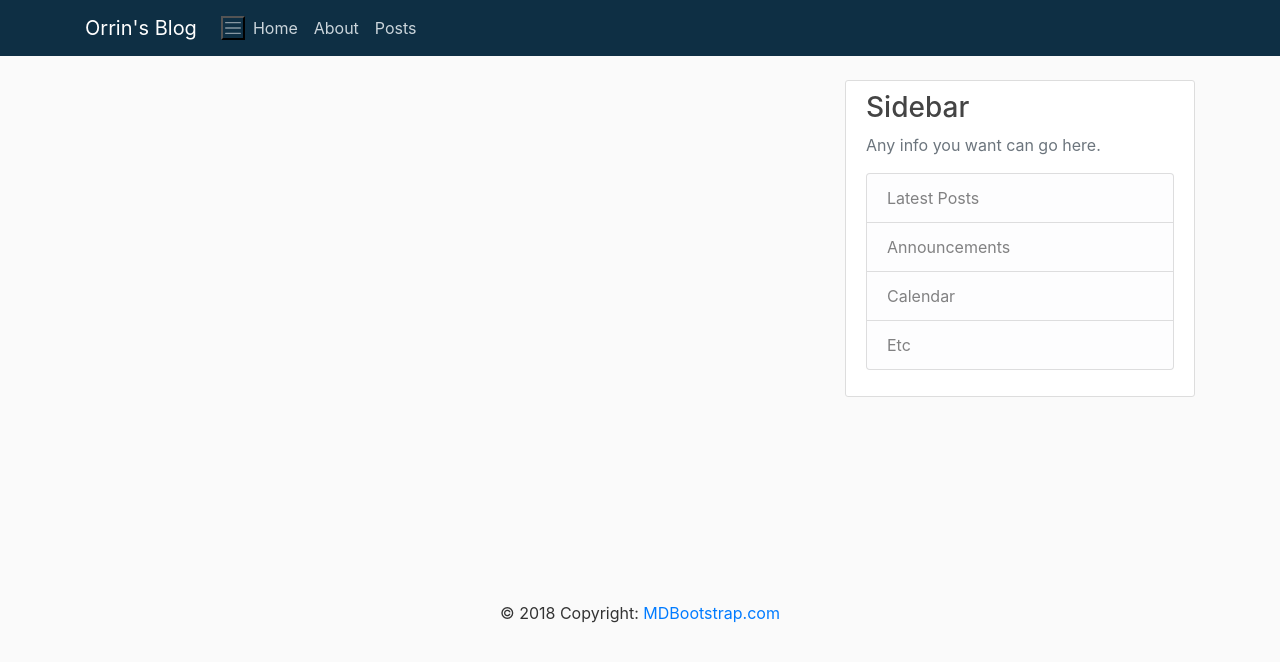
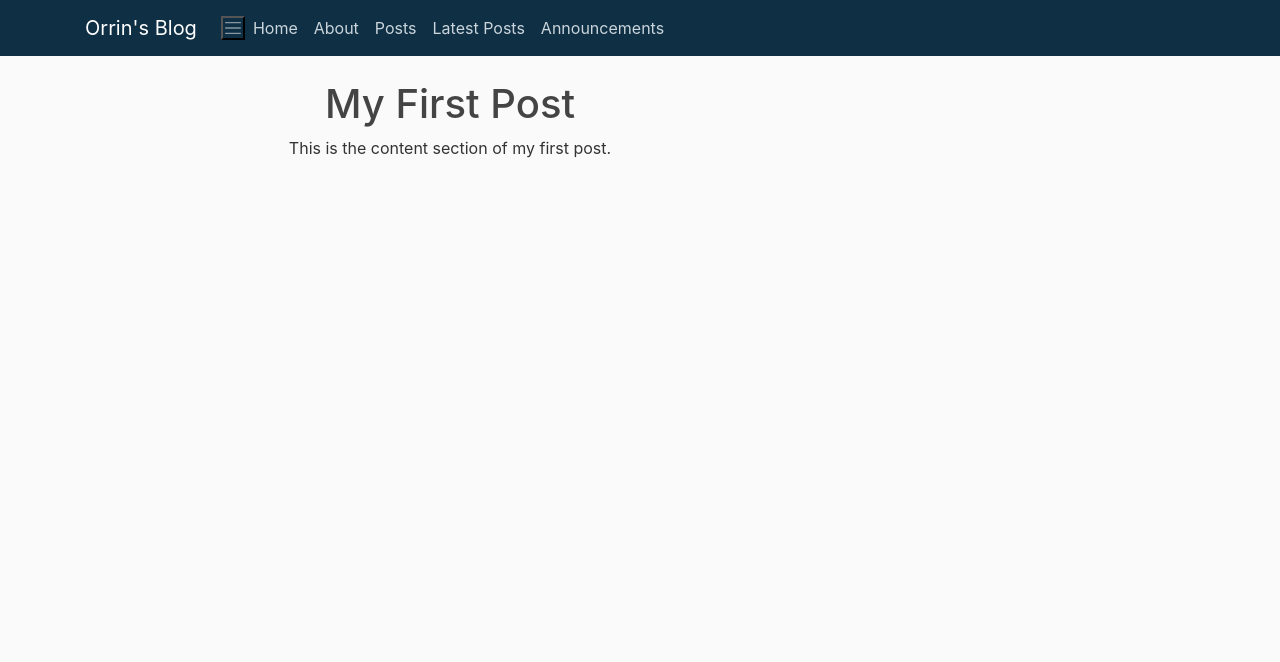
Before and after one commit to JohnOBenJ3/Capstone---Blog, a Django app: template django_blog/blog/templates/blog/home.html in a window 1280 px wide. Shown: the top 662 px of the page. Run offline with Django 3.2, Linux system fonts and the light colour scheme; the template is opened without the code that fills it: values that come from a table or form of the project are taken from there, others are empty; data comes from the database, SQL or seed files in the repository; both versions use the stored data as it was after the commit; some libraries are stand-ins or nearby versions.

```diff
--- a/django_blog/blog/static/blog/main.css
+++ b/django_blog/blog/static/blog/main.css
@@ -82,3 +82,11 @@ body {
   .account-heading {
     font-size: 2.5rem;
   }
+
+.main-header {
+  text-align: center;
+}
+
+.content {
+  text-align: center;
+}
--- a/django_blog/blog/templates/blog/home.html
+++ b/django_blog/blog/templates/blog/home.html
@@ -1,4 +1,7 @@
 {%extends "blog/main.html" %}
 {% block content%}
-
+    {% for post in posts %}
+    <h1 class="main-header">{{ post.title }}</h1>
+    <p class="content">{{ post.content }}</p>
+    {% endfor %}
 {% endblock content%}
--- a/django_blog/blog/templates/blog/main.html
+++ b/django_blog/blog/templates/blog/main.html
@@ -29,7 +29,9 @@
                         <div class="navbar-nav mr-auto">
                             <a class="nav-item nav-link" href="{% url 'blog-home' %}">Home</a>
                             <a class="nav-item nav-link" href="{% url 'blog-about' %}">About</a>
-                            <a class="nav-item nav-link" href="#">Posts</a>
+                            <a class="nav-item nav-link" href="{% url 'blog-post' %}">Posts</a>
+                            <a class="nav-item nav-link" href="#">Latest Posts</a>
+                            <a class="nav-item nav-link" href="#">Announcements</a>
                         </div>
                     </div>
         </nav>
@@ -39,77 +41,21 @@
             <div class="col-md-8">
                 {% block content %}{% endblock %}
             </div>
-            <div class="col-md-4">
-                <div class="content-section">
-                    <h3>Sidebar</h3>
-                    <p class="text-muted">Any info you want can go here.
-                        <ul class="list-group">
-                            <li class="list-group-item list-group-item-light">Latest Posts</li>
-                            <li class="list-group-item list-group-item-light">Announcements</li>
-                            <li class="list-group-item list-group-item-light">Calendar</li>
-                            <li class="list-group-item list-group-item-light">Etc</li>
-                        </ul>
-                    </p>
-                </div>
+            <!-- <div class="col-md-4"> -->
+                <!-- <div class="content-section"> -->
+                    <!-- <h3>Sidebar</h3> -->
+                    <!-- <p class="text-muted">Any info you want can go here. -->
+                        <!-- <ul class="list-group"> -->
+                            <!-- <li class="list-group-item list-group-item-light">Latest Posts</li> -->
+                            <!-- <li class="list-group-item list-group-item-light">Announcements</li> -->
+                            <!-- <li class="list-group-item list-group-item-light">Calendar</li> -->
+                            <!-- <li class="list-group-item list-group-item-light">Etc</li> -->
+                        <!-- </ul> -->
+                    <!-- </p> -->
+                <!-- </div> -->
             </div>
         </div>
     </main>
-    <!-- Footer -->
-<footer class="page-footer font-small cyan darken-3">
-
-        <!-- Footer Elements -->
-        <div class="container">
-
-          <!-- Grid row-->
-          <div class="row">
-
-            <!-- Grid column -->
-            <div class="col-md-12 py-5">
-              <div class="mb-5 flex-center">
-
-                <!-- Facebook -->
-                <a class="fb-ic">
-                  <i class="fab fa-facebook-f fa-lg white-text mr-md-5 mr-3 fa-2x"> </i>
-                </a>
-                <!-- Twitter -->
-                <a class="tw-ic">
-                  <i class="fab fa-twitter fa-lg white-text mr-md-5 mr-3 fa-2x"> </i>
-                </a>
-                <!-- Google +-->
-                <a class="gplus-ic">
-                  <i class="fab fa-google-plus-g fa-lg white-text mr-md-5 mr-3 fa-2x"> </i>
-                </a>
-                <!--Linkedin -->
-                <a class="li-ic">
-                  <i class="fab fa-linkedin-in fa-lg white-text mr-md-5 mr-3 fa-2x"> </i>
-                </a>
-                <!--Instagram-->
-                <a class="ins-ic">
-                  <i class="fab fa-instagram fa-lg white-text mr-md-5 mr-3 fa-2x"> </i>
-                </a>
-                <!--Pinterest-->
-                <a class="pin-ic">
-                  <i class="fab fa-pinterest fa-lg white-text fa-2x"> </i>
-                </a>
-              </div>
-            </div>
-            <!-- Grid column -->
-
-          </div>
-          <!-- Grid row-->
-
-        </div>
-        <!-- Footer Elements -->
-
-        <!-- Copyright -->
-        <div class="footer-copyright text-center py-3">© 2018 Copyright:
-          <a href="https://mdbootstrap.com/education/bootstrap/"> MDBootstrap.com</a>
-        </div>
-        <!-- Copyright -->
-
-      </footer>
-      <!-- Footer -->
-
     <!-- Optional JavaScript -->
     <!-- jQuery first, then Popper.js, then Bootstrap JS -->
     <script src="https://code.jquery.com/jquery-3.3.1.slim.min.js" integrity="sha384-q8i/X+965DzO0rT7abK41JStQIAqVgRVzpbzo5smXKp4YfRvH+8abtTE1Pi6jizo" crossorigin="anonymous"></script>
--- a/django_blog/blog/urls.py
+++ b/django_blog/blog/urls.py
@@ -6,5 +6,6 @@ from . import views
 # in the main urls file.
 urlpatterns = [
     path('', views.home, name='blog-home'),
-    path('about/', views.about, name='blog-about')
+    path('about/', views.about, name='blog-about'),
+    path('post/', views.post, name='blog-post')
 ]
```
Also changed, not shown: django_blog/blog/templates/blog/post.html (added, +12 -0 lines), django_blog/blog/views.py (+7 -0 lines), django_blog/db.sqlite3.
